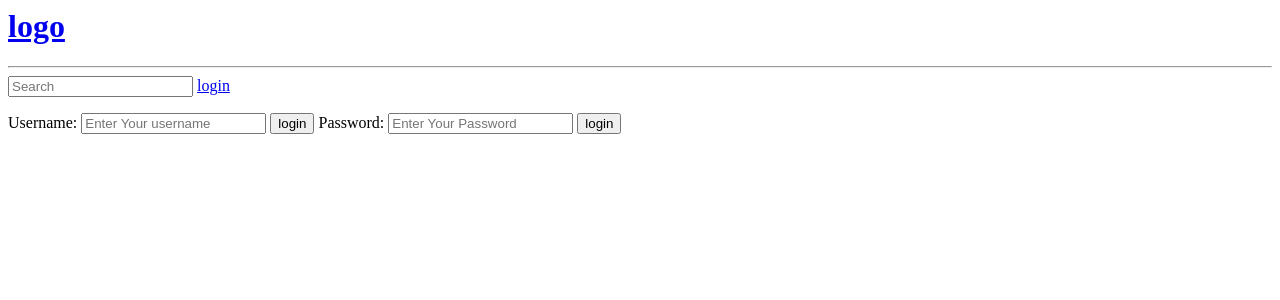
After one commit to chukskull/StudyDUDE, a Django app: page /Login/ in a window 1280 px wide. The commit adds this page. Shown: the top 300 px of the page. Run offline with Django 4.2, Linux system fonts and the light colour scheme.

Commit message:
adding some features in loginpage

```diff
--- a/base/TEMPLATES/firstapp/navbar.html
+++ b/base/TEMPLATES/firstapp/navbar.html
@@ -4,5 +4,6 @@
 <hr>
 <form method="GET" action="{%url 'home'%}">
     <input type="text" name="q" placeholder="Search" />
+<a href="{%url 'login' %}">login</a>
 
 </form>
--- /dev/null
+++ b/base/TEMPLATES/firstapp/register.html
@@ -0,0 +1,17 @@
+{%include 'firstapp/navbar.html'%}
+{% block content %}
+
+<div>
+    <form method="POST" action= "">
+       {% csrf_token %}
+       <label>Username:</label>
+       <input type="text" name="username" placeholder="Enter Your username"/>
+        <input type="submit" value="login"/>
+        <label>Password: </label>
+        <input type="Password" name="Password" placeholder="Enter Your Password"/>
+        <input type="submit" value="login"/>
+
+    </form>
+</div>
+
+{%endblock content%}
--- a/base/firstapp/urls.py
+++ b/base/firstapp/urls.py
@@ -4,6 +4,7 @@ from django.urls import path
 from . import views
 
 urlpatterns = [
+    path('Login/',views.LoginPage, name="login"),
     path('', views.home, name="home"),
     path('room/<str:pk>/', views.room, name="room"),
     path('create-room/', views.create_view, name="create-room"),
--- a/base/firstapp/views.py
+++ b/base/firstapp/views.py
@@ -5,6 +5,8 @@ from django.http import HttpResponse
 from .models import Room, Topic
 from django.db.models import Q
 from .forms import RoomForm
+from django.contrib.auth.models import User
+from django.contrib import messages
 
 # Create your views here.
 # rooms = [
@@ -12,6 +14,18 @@ from .forms import RoomForm
 #     {'id':2, 'login':'strng1'},
 #     {'id':3, 'login':'okcava'},
 # ]
+
+def LoginPage(request):
+    if request.method == 'POST':
+        username = request.POST.get('username')
+        password = request.POST.get('password')
+    try:
+        user = User.objects.get(username= username)
+    except:
+        messages.error(request,"User doesnt exist")
+
+    context = {}
+    return(render(request, 'firstapp/register.html', context))
 
 def home(response):
     q = response.GET.get('q') if response.GET.get('q') != None else ''
```
Also changed, not shown: base/TEMPLATES/firstapp/home.html (+11 -0 lines), base/db.sqlite3.
